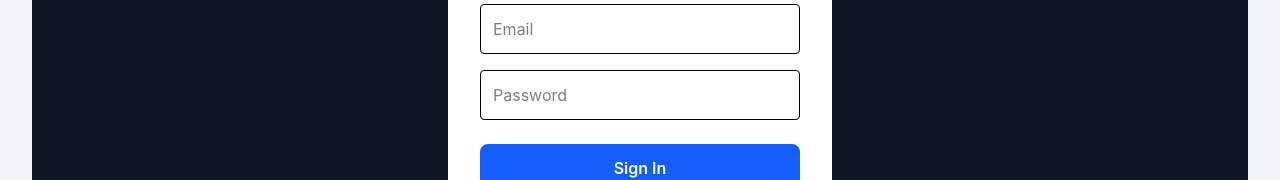
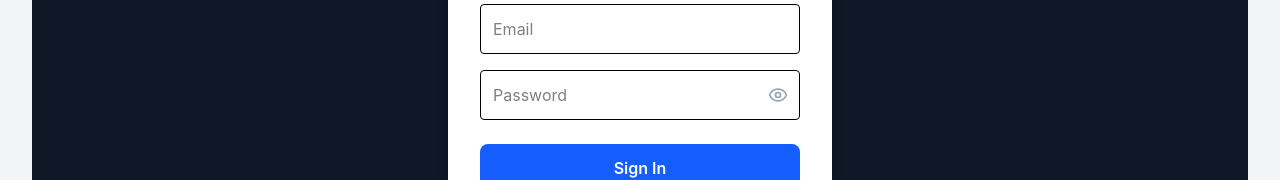
Before and after one commit to OmikAgrawal/travel-agency-dashboard, a React (Vite) app in the folder client/: page /login in a window 1280 px wide. Shown: the part 368-548 px from the top of the page. Built offline with nearby package versions, Linux system fonts and the light colour scheme.

Commit message:
fixed the register bug and add eye icon

```diff
--- a/client/src/pages/Login.jsx
+++ b/client/src/pages/Login.jsx
@@ -1,6 +1,7 @@
 import React, { useState, useContext } from 'react';
 import axios from 'axios';
 import { AuthContext } from '../context/AuthContext';
+import { Eye, EyeOff } from 'lucide-react'; // 1. Import the eye icons
 
 const Login = () => {
     const [role, setRole] = useState("user");
@@ -8,12 +9,12 @@
     const [email, setEmail] = useState("");
     const [password, setPassword] = useState("");
     const [action, setAction] = useState("login");
+    const [showPassword, setShowPassword] = useState(false); // 2. State for eye toggle
     const { login } = useContext(AuthContext);
 
     const handleSubmit = async (e) => {
         e.preventDefault();
         try {
-            // Determine endpoint based on action
             const endpoint = action === "register" ? "register" : "login";
             const payload = action === "register"
                 ? { username, email, password, role }
@@ -21,12 +22,14 @@
 
             const res = await axios.post(`http://localhost:5000/api/auth/${endpoint}`, payload);
 
-            // Update the context
-            login(res.data.token, res.data.username,role);
-
-            // Redirect based on role
+            if (action === "register") {
+                alert("Registration successful! Please sign in with your credentials.");
+                setUsername("");
+                setAction("login");
+            } else {
+                login(res.data.token, res.data.username, role);
                 window.location.href = role === "admin" ? "/dashboard" : "/marketplace";
-
+            }
         } catch (err) {
             alert(err.response?.data?.error || `${action} Failed`);
         }
@@ -53,6 +56,7 @@
                         type="text"
                         placeholder="Username"
                         className="w-full p-3 border rounded mb-4 focus:outline-blue-500"
+                        value={username}
                         onChange={(e) => setUsername(e.target.value)}
                         required
                     />
@@ -65,13 +69,25 @@
                     onChange={(e) => setEmail(e.target.value)}
                     required
                 />
+
+                {/* 3. Password Input Wrapper Container */}
+                <div className="relative mb-6">
                     <input
-                    type="password"
+                        type={showPassword ? "text" : "password"} // 4. Dynamic type attribute
                         placeholder="Password"
-                    className="w-full p-3 border rounded mb-6 focus:outline-blue-500"
+                        className="w-full p-3 border rounded pr-12 focus:outline-blue-500"
                         onChange={(e) => setPassword(e.target.value)}
                         required
                     />
+                    {/* 5. Absolute Positioned Toggle Button */}
+                    <button
+                        type="button" // CRITICAL: Keeps button from firing the form submission!
+                        onClick={() => setShowPassword(!showPassword)}
+                        className="absolute right-3 top-1/2 -translate-y-1/2 text-gray-400 hover:text-gray-600 transition-colors"
+                    >
+                        {showPassword ? <EyeOff size={20} /> : <Eye size={20} />}
+                    </button>
+                </div>
 
                 <button
                     type="submit"
```
Lines whose indentation alone changed are shown as unchanged.
